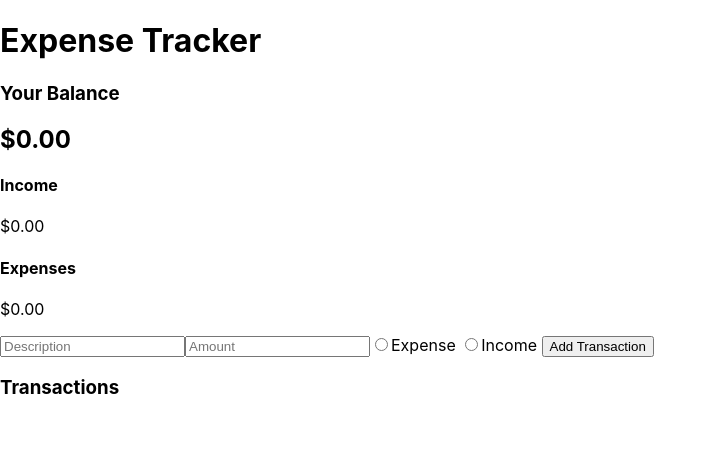
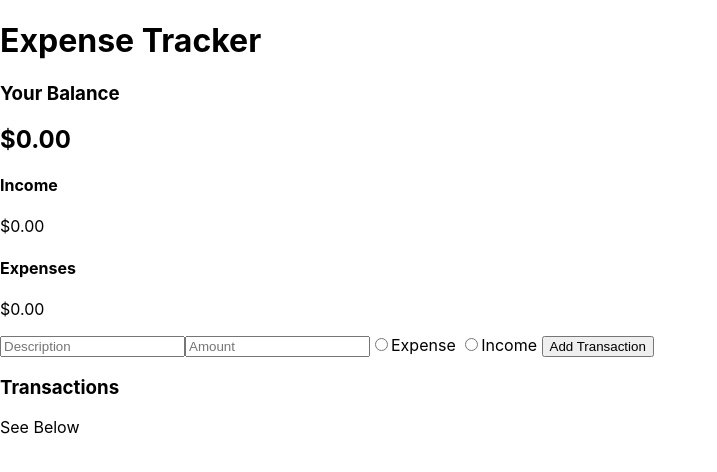
Before and after one commit to ZunainAliAzam/expense-tracker-app, a React (Create React App) app: page /expense in a window 1280 px wide. Shown: the top 472 px of the page, without its empty margins (0-717 px from the left). Built offline with nearby package versions, Linux system fonts and the light colour scheme; no server answers.

Commit message:
expense-page updated

```diff
--- a/src/pages/expense-page/index.jsx
+++ b/src/pages/expense-page/index.jsx
@@ -32,6 +32,7 @@ export const ExpenseTracker = () => {
       </div>
       <div className="transactions">
         <h3>Transactions</h3>
+        <p>See Below</p>
       </div>
     </>
   );
```
